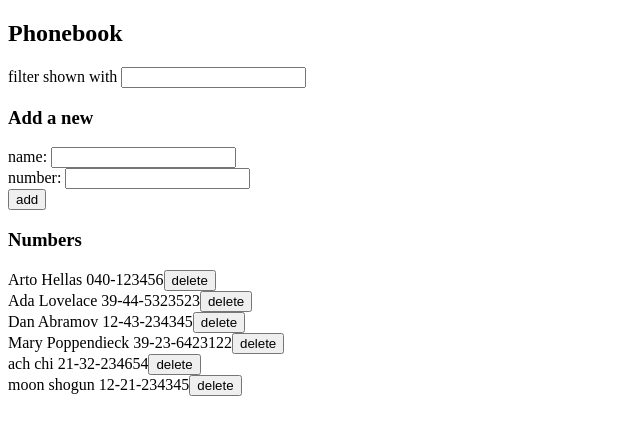
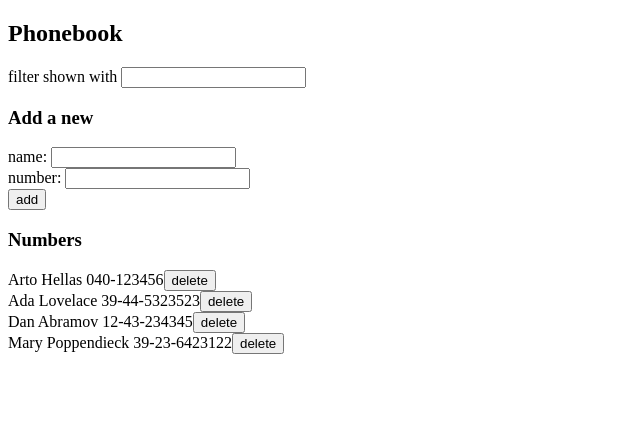
Before and after one commit to AcharaChisomSolomon/fullstack-open, a React (Vite) app in the folder part2/phonebook/fe/: page / in a window 1280 px wide. Shown: the top 434 px of the page, without its empty margins (0-640 px from the left). Built offline with nearby package versions, Linux system fonts and the light colour scheme; data requests are answered from the project's data file.

Commit message:
2.17 done

```diff
--- a/part2/phonebook/fe/db.json
+++ b/part2/phonebook/fe/db.json
@@ -19,16 +19,6 @@
       "name": "Mary Poppendieck",
       "number": "39-23-6423122",
       "id": "4"
-    },
-    {
-      "id": "17a5",
-      "name": "ach chi",
-      "number": "21-32-234654"
-    },
-    {
-      "id": "60f6",
-      "name": "moon shogun",
-      "number": "12-21-234345"
     }
   ]
 }
--- a/part2/phonebook/fe/src/App.jsx
+++ b/part2/phonebook/fe/src/App.jsx
@@ -75,6 +75,13 @@ const App = () => {
         .remove(id)
         .then(() => {
           setPersons(persons.filter((person) => person.id !== id));
+        })
+        .catch((error) => {
+          setNotification({ type: "error", message: `Information of ${person.name} has already been removed from server` });
+          setTimeout(() => {
+            setNotification(null);
+          }, 5000);
+          setPersons(persons.filter((person) => person.id !== id));
         });
     }
   }
```
